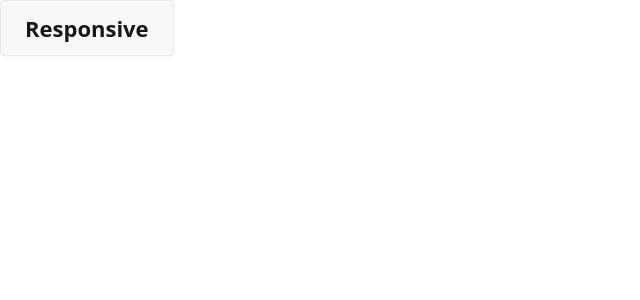
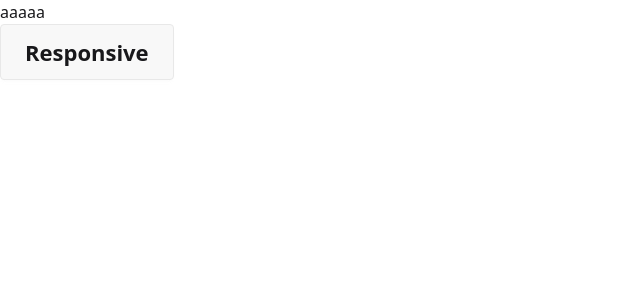
Before and after one commit to Tatsu015/nuxt-sample, a Nuxt app: page / in a window 1280 px wide. Shown: the top 300 px of the page, without its empty margins (0-640 px from the left). Built offline with nearby package versions, Linux system fonts and the light colour scheme.

Commit message:
add layout

```diff
--- /dev/null
+++ b/app.vue
@@ -0,0 +1,7 @@
+<template>
+    <div>
+        <NuxtLayout>
+            <NuxtPage />
+        </NuxtLayout>
+    </div>
+</template>
--- /dev/null
+++ b/layouts/default.vue
@@ -0,0 +1,6 @@
+<template>
+    <div>
+        aaaaa
+        <slot />
+    </div>
+</template>
```
